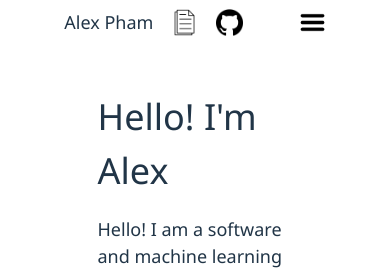
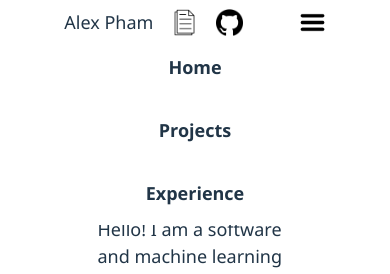
Before and after one commit to AlexPham0209/portfolio-website, a React (Vite) app: page /#/home in a window 390 px wide. Both pictures are taken after a click on the button 312 px from the left and 22 px from the top of the page. Shown: the top 274 px of the page. Built offline with nearby package versions, Linux system fonts and the light colour scheme.

Commit message:
Added basic hamburger menu

```diff
--- a/src/App.tsx
+++ b/src/App.tsx
@@ -18,7 +18,7 @@ function Pages() {
   return (
     <AnimatePresence mode="wait">
       <Routes location={location} key={location.pathname}>
-        <Route path="*" element={<Navigate to="/home" />} />
+        <Route path="*" element={<Navigate to="/home"/>} />
         <Route path="/home" element={<Home />} />
         <Route path="/projects" element={<Projects />} />
         <Route path="/experience" element={<Experience />} />
--- /dev/null
+++ b/src/components/HamburgerMenu.tsx
@@ -0,0 +1,23 @@
+export function HamburgerMenu() {
+    return (
+        <ul className="hamburger-menu">
+            <li>
+                <a href="/#/home">
+                    Home
+                </a>
+            </li>
+
+            <li>
+                <a href="/#/projects">
+                    Projects
+                </a>
+            </li>
+
+            <li>
+                <a href="/#/experience">
+                    Experience
+                </a>
+            </li>
+        </ul>
+    )
+}
--- a/src/components/NavBar.tsx
+++ b/src/components/NavBar.tsx
@@ -1,21 +1,11 @@
-import { useEffect, useState } from "react"
+import { useState } from "react"
+import { HamburgerMenu } from "./HamburgerMenu";
 
 export default function NavBar({ children }: { children?: React.ReactNode }) {
-  const [isMobile, setIsMobile] = useState(false);
-  const handleResize = () => {
-    if (window.innerWidth < 720) {
-        setIsMobile(true);
-    } else {
-        setIsMobile(false);
-    }
-  }
-
-  // create an event listener
-  useEffect(() => {
-    window.addEventListener("resize", handleResize)
-  }, []);
+  const [hamburgerOpen, setHamburgerOpen] = useState(false);
 
   return (
+    <div className="header">
       <nav className="navbar">
         <ul className="navbar-left">
           <li>Alex Pham</li>
@@ -31,16 +21,19 @@ export default function NavBar({ children }: { children?: React.ReactNode }) {
               <img src="github.png"></img>
             </a>
           </li>
-
         </ul>
 
         <ul className="navbar-right">
           {children != null && children}
         </ul>
 
-      <button className="navbar-menu">
+        <button className="hamburger-menu-button" onClick={() => setHamburgerOpen(!hamburgerOpen)}>
           <img src="hamburger.png"/>
         </button>
       </nav>
+
+      {hamburgerOpen && <HamburgerMenu/>}
+    </div>
+
   );
 }
--- a/src/index.css
+++ b/src/index.css
@@ -35,10 +35,13 @@ h1 {
   line-height: 1.1;
 }
 
-.navbar {
+.header {
   position: fixed;
   top: 0;
   width: 100%;
+}
+
+.navbar {
   padding: 0.5rem 1.5rem 0rem 1.5rem;
   z-index: 10;
   background-color: white;
@@ -61,12 +64,38 @@ h1 {
 }
 
 .navbar-left, .navbar-right {
-  display: flex;
   margin: 0;
   padding: 0;
   align-items: center;
   gap: 1rem;
 }
+
+.navbar-left {
+  display: flex;
+}
+
+.navbar-right {
+  display: none;
+}
+
+.hamburger-menu-button {
+  display: flex;
+}
+
+.hamburger-menu {
+  display: flex;
+  flex-direction: column;
+  width: 100%;
+  background-color: white;
+
+  a, li {
+    vertical-align: center;
+    text-align: center;
+    padding: 1rem;
+    font-weight: 600;
+  }
+}
+
 
 .navbutton, .navbutton-selected {
   position: relative;
@@ -127,16 +156,17 @@ h1 {
 }
 
 
-/* Small */
-@media (min-width: 0px) and (max-width: 768px) {
+/* Medium */
+@media (min-width: 768px) {
   .navbar-right {
+    display: flex;
+  }
+
+  .hamburger-menu-button {
     display: none;
   }
-}
 
-/* Medium */
-@media (min-width: 769px) {
-  .navbar-menu {
+  .hamburger-menu {
     display: none;
   }
 
```
Lines whose indentation alone changed are shown as unchanged.
